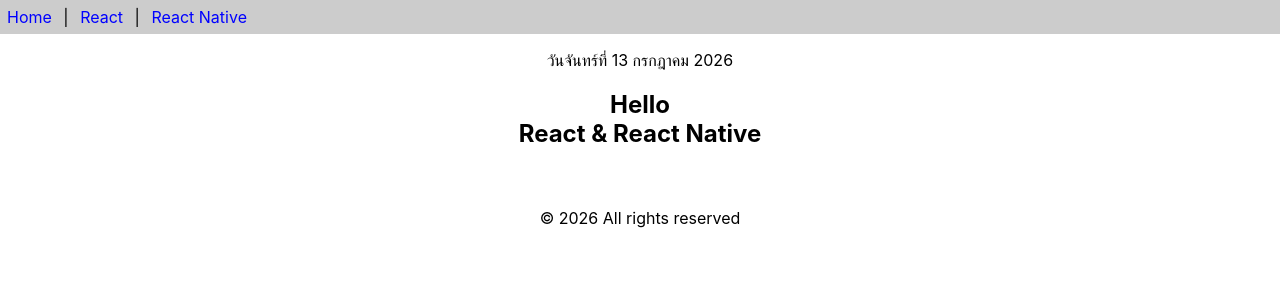
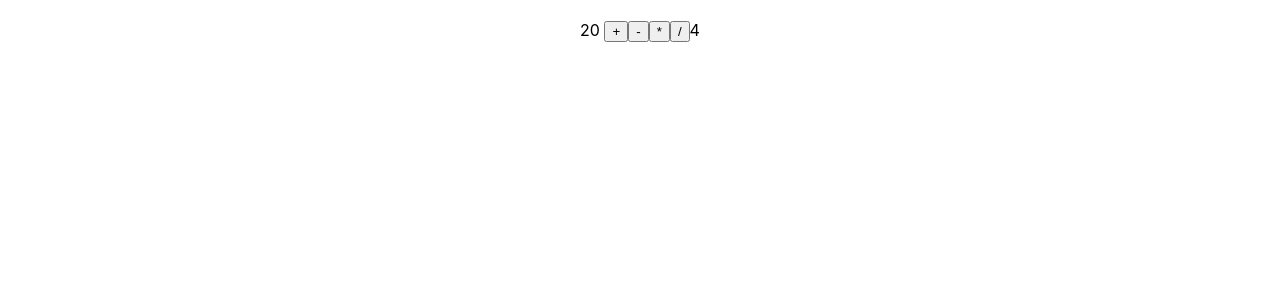
Before and after one commit to SJMCY/app1, a React (Create React App) app: page / in a window 1280 px wide. Shown: the top 300 px of the page. Built offline with nearby package versions, Linux system fonts and the light colour scheme.

Commit message:
Event on handle
Event on handle

```diff
--- a/src/App.js
+++ b/src/App.js
@@ -1,17 +1,14 @@
 
 import { Content, Footer, Header } from './func-componnent';
+import { Calculator2 } from './calculator';
 import Calendar from './class-componnent';
 
 
 
 function App() {
 
-  return ( <>
-  <Header />
-  <p><center><Calendar /></center></p>
-  <Content />
-  <Footer />
-  </>
+  return (
+    <Calculator2 />
     );
 }
 
--- /dev/null
+++ b/src/calculator.js
@@ -0,0 +1,26 @@
+import React from "react";
+
+export function Calculator2() {
+    const n1=20
+    const n2=4
+
+    const calculate = (op) =>{
+        let c =`${n1} ${op} ${n2}`
+        let r =eval(c)
+        alert(`${c} = ${r}`)
+    }
+
+    return (
+        <div style={{textAlign: 'center' , marginTop:20}}>
+            <span>{n1}</span>&nbsp;
+            <button onClick={()=>calculate('+')}>+</button>
+            <button onClick={()=>calculate('-')}>-</button>
+            <button onClick={()=>calculate('*')}>*</button>
+            <button onClick={()=>calculate('/')}>/</button>
+            <span>{n2}</span>
+        </div>
+    )
+
+
+
+}
```
